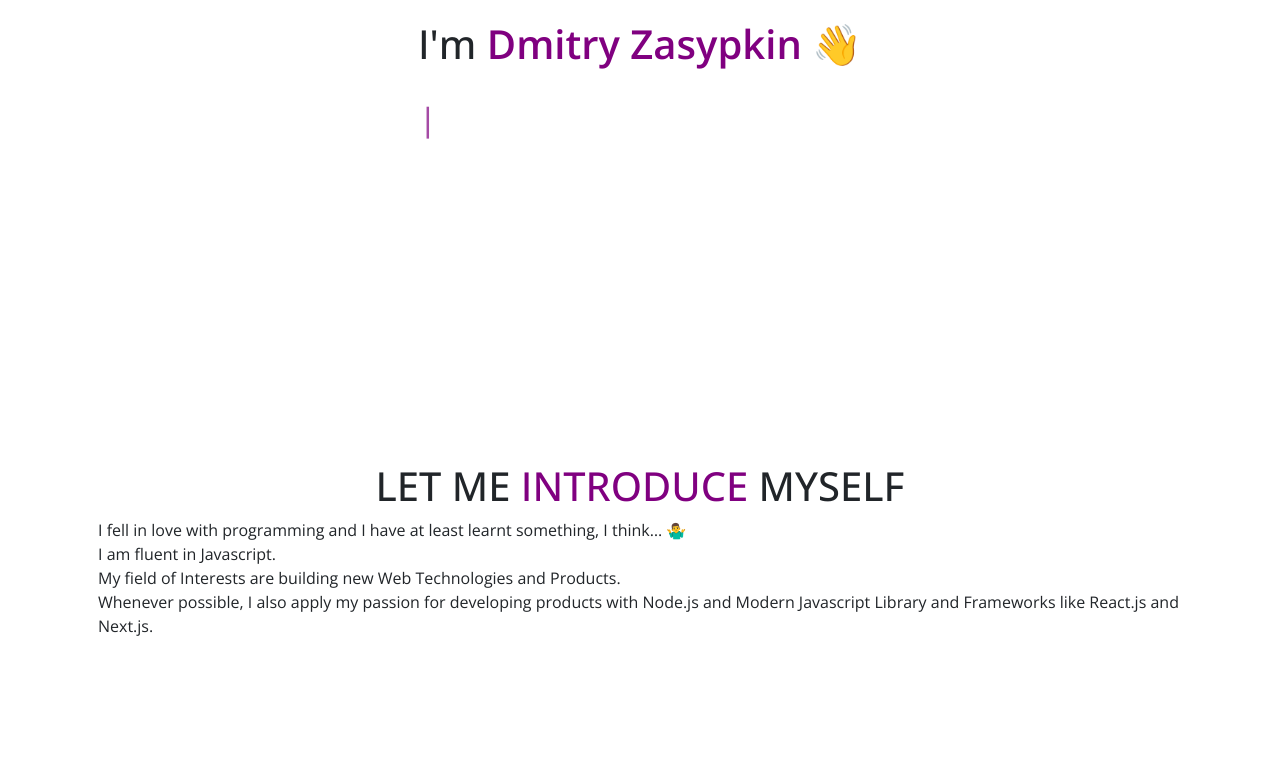
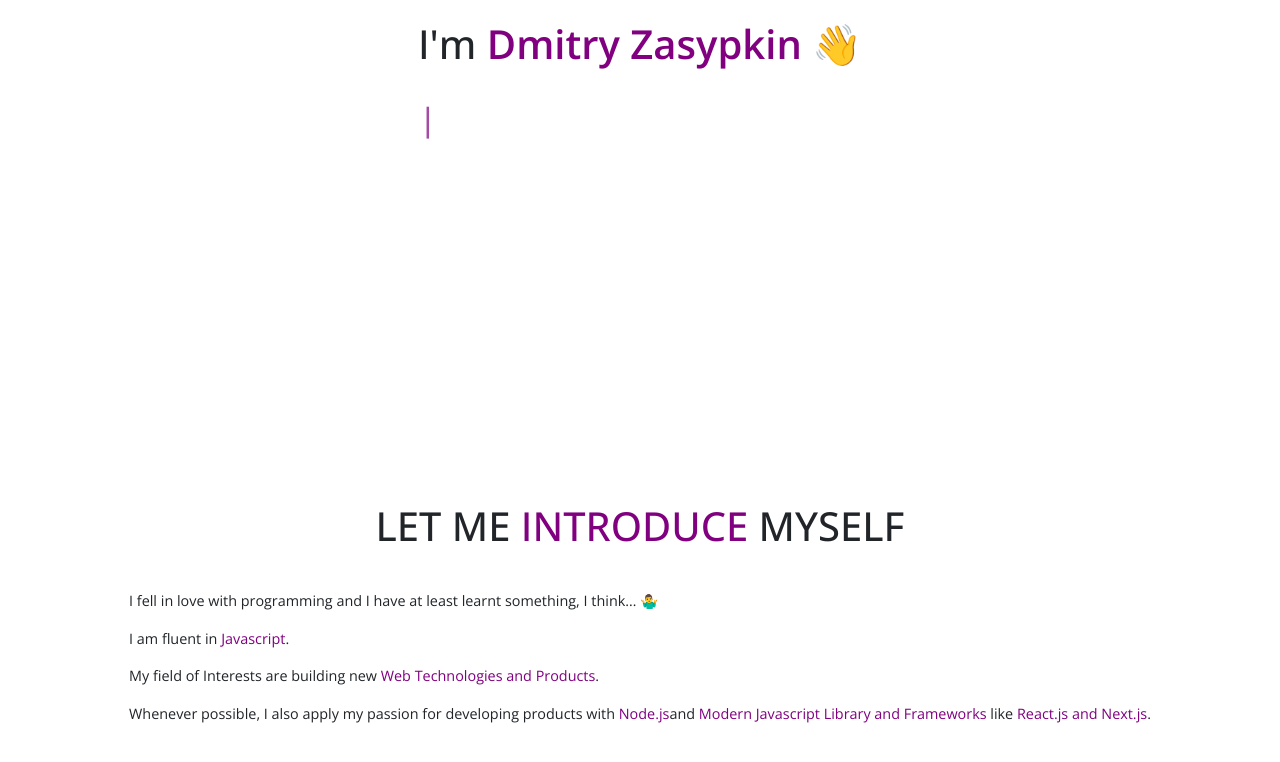
Before and after one commit to Btb82938293/portfolio-website-reactJS, a React (Create React App) app: page / in a window 1280 px wide. Shown: the part 386-1148 px from the top of the page. Before the commit the page ends 1072 px from the top, so only its background shows below. Built offline with nearby package versions, Linux system fonts and the light colour scheme.

Commit message:
several styling changes added

```diff
--- a/src/App.css
+++ b/src/App.css
@@ -126,6 +126,11 @@ main {
 .home-section h1 {
   font-size: 2.5rem;
   text-align: center;
+  margin: 1em;
+}
+
+.home-section p {
+  font-size: .9rem;
 }
 
 .type-el {
--- a/src/components/Home.js
+++ b/src/components/Home.js
@@ -8,13 +8,13 @@ export default function Home() {
     </main>
     <section className="home-section">
       <h1>LET ME <span className="colored">INTRODUCE </span> MYSELF</h1>
-      <p>I fell in love with programming and I have at least learnt something, I think… 🤷‍♂️<br></br>
-
-I am fluent in Javascript.
-<br></br>
-My field of Interests are building new  Web Technologies and Products.
-<br></br>
-Whenever possible, I also apply my passion for developing products with Node.js and Modern Javascript Library and Frameworks  like React.js and Next.js.</p>
+      <div className="home-section-description">
+      <p>I fell in love with programming and I have at least learnt something, I think… 🤷‍♂️</p>
+      <p>I am fluent in <span className="colored">Javascript</span>.</p>
+      <p>My field of Interests are building new  <span className="colored">Web Technologies and Products</span>.</p>
+      <p>Whenever possible, I also apply my passion for developing products with <span className="colored">Node.js</span>
+        and <span className="colored">Modern Javascript Library and Frameworks</span>  like <span className="colored">React.js and Next.js</span>.</p>
+      </div>
     </section>
     </div>
   );
```
